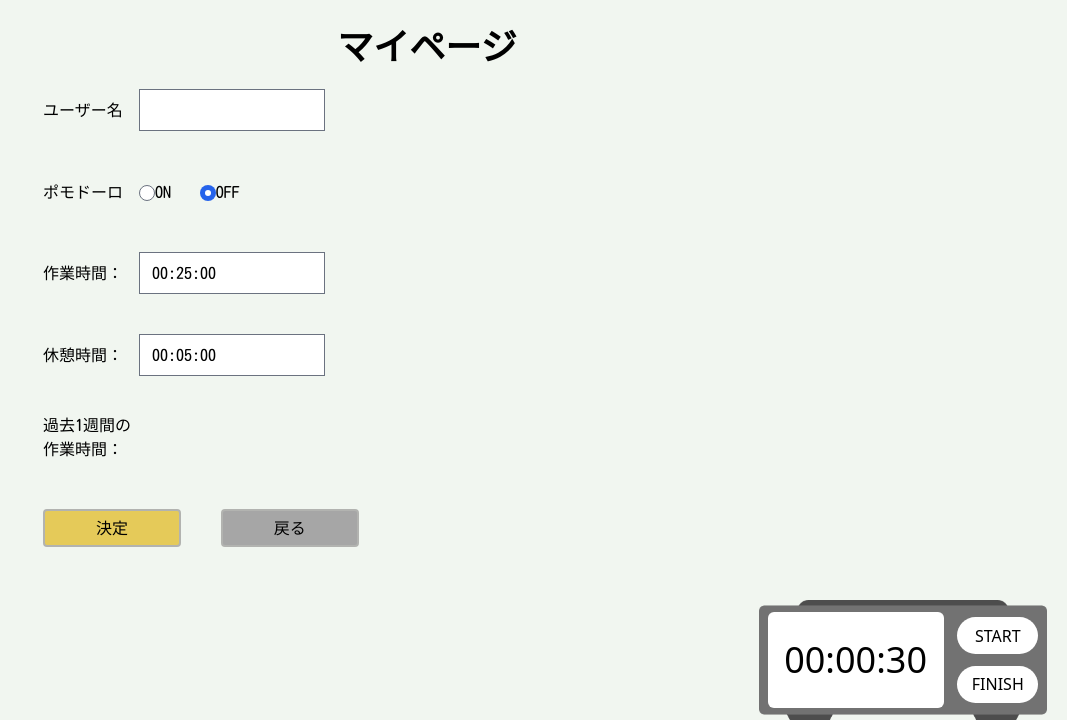
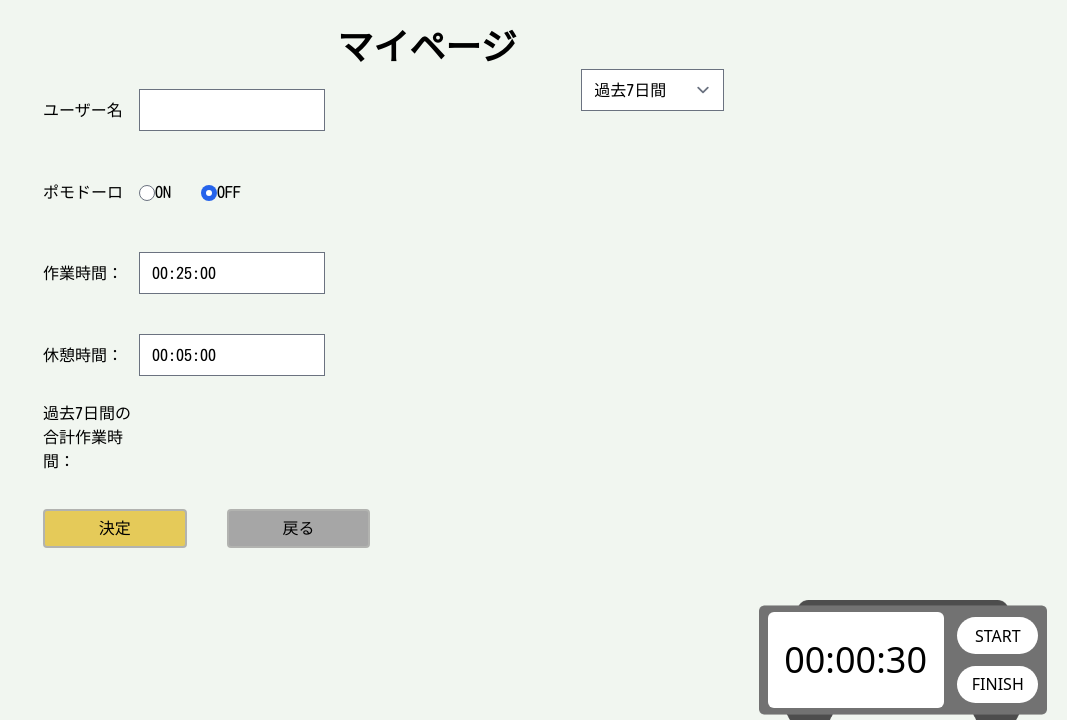
Before and after one commit to devharu-49/studyhub, a Django app: template templates/mypage.html in a window 1280 px wide. Shown: the part 80-800 px from the top of the page, without its empty margins (213-1280 px from the left). Run offline with Django 5.2, Linux system fonts and the light colour scheme; the template is opened without the code that fills it: values that come from a table or form of the project are taken from there, others are empty; some libraries are stand-ins or nearby versions; some web fonts are replaced.

Commit message:
グラフに描画する期間選択機能追加

```diff
--- a/static/js/mypage.js
+++ b/static/js/mypage.js
@@ -47,3 +47,9 @@ const myChart = new Chart(ctx, {
   data: data,
   options: options,
 });
+
+document.addEventListener("DOMContentLoaded", () => {
+  select = document.getElementById("graph-range");
+  document.getElementById("sum_range_text").innerHTML =
+    select.options[select.selectedIndex].label;
+});
--- a/templates/mypage.html
+++ b/templates/mypage.html
@@ -44,7 +44,9 @@
       <label for="" class="inline-block min-w-24">休憩時間：</label>
       <div>{{ form.break_time}}</div>
 
-      <label for="" class="inline-block min-w-24">過去1週間の作業時間：</label>
+      <label for="" class="inline-block min-w-24"
+        ><span id="sum_range_text">過去7日間</span>の合計作業時間：</label
+      >
       <p class="w-full overflow-y-auto">{{ work_time_sum }}</p>
 
       <div class="col-span-2 mt-5 flex items-center">
@@ -63,12 +65,24 @@
         </a>
       </div>
     </form>
-    <div class="w-full">
-      <script src="https://cdn.jsdelivr.net/npm/chart.js"></script>
-      <script type="text/javascript">
-        let durationData = {{ duration_data | safe }}
-      </script>
-      <canvas id="myChart" class="w-1/2"></canvas>
+    <div class="h-full w-full">
+      <!-- prettier-ignore -->
+      <form action="{% url 'mypage' user.user_id %}" method="get">
+        <select id="graph-range" name="range" onchange="this.form.submit()">
+          <option value="week" {% if range == "week" %}selected{% endif %}>過去7日間</option>
+          <option value="month" {% if range == "month" %}selected{% endif %}>過去1か月間</option>
+          <option value="year" {% if range == "year" %}selected{% endif %}>過去1年間</option>
+          <option value="all" {% if range == "all" %}selected{% endif %}>全期間</option>
+        </select>
+      </form>
+
+      <div class="h-full">
+        <script src="https://cdn.jsdelivr.net/npm/chart.js"></script>
+        <script type="text/javascript">
+          let durationData = {{ duration_data | safe }}
+        </script>
+        <canvas id="myChart" class="w-1/2"></canvas>
+      </div>
     </div>
   </div>
 </div>
```
Also changed, not shown: user/views.py (+14 -6 lines).
